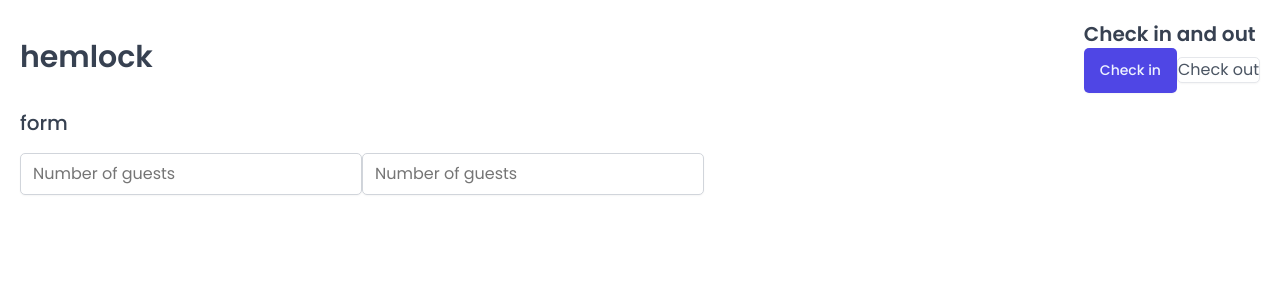
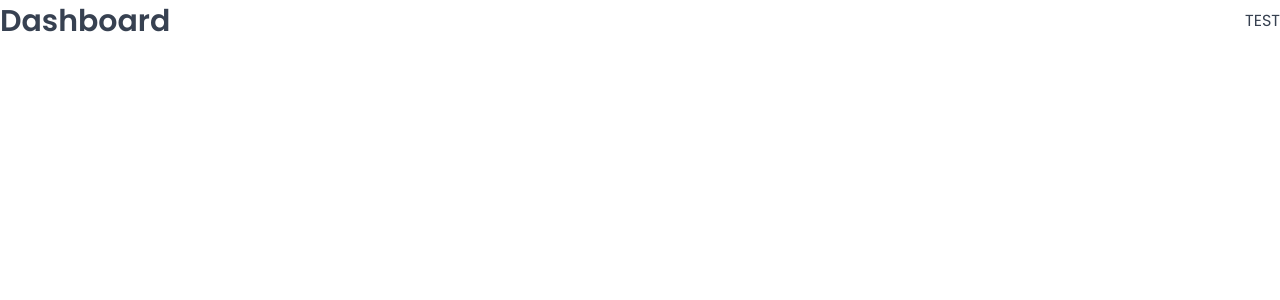
Before and after one commit to bryantjandra/hemlock, a React (Vite) app: page /dashboard in a window 1280 px wide. Shown: the top 300 px of the page. Built offline with nearby package versions, Linux system fonts and the light colour scheme; a web font is replaced by a local one.

Commit message:
setup page routes using react router

```diff
--- a/package.json
+++ b/package.json
@@ -12,6 +12,7 @@
   "dependencies": {
     "react": "^18.2.0",
     "react-dom": "^18.2.0",
+    "react-router-dom": "^6.26.1",
     "styled-components": "^6.1.12"
   },
   "devDependencies": {
--- a/src/App.jsx
+++ b/src/App.jsx
@@ -1,53 +1,31 @@
-import styled from "styled-components";
-import Button from "./ui/Button";
-import Input from "./ui/Input";
+import { BrowserRouter, Navigate, Route, Routes } from "react-router-dom";
 import GlobalStyles from "./styles/GlobalStyles";
-import Heading from "./ui/Heading";
-import Row from "./ui/Row";
+import DashBoard from "./pages/Dashboard";
+import Bookings from "./pages/Bookings";
+import Cabins from "./pages/Cabins";
+import Users from "./pages/Users";
+import Settings from "./pages/Settings";
+import Account from "./pages/Account";
+import Login from "./pages/Login";
+import PageNotFound from "./pages/PageNotFound";
 
-const StyledApp = styled.div`
-  padding: 20px;
-`;
 function App() {
   return (
     <>
       <GlobalStyles />
-      <StyledApp>
-        <Row type="vertical">
-          <Row type="horizontal">
-            <Heading as="h1">hemlock</Heading>
-            <div>
-              <Heading as="h2">Check in and out</Heading>
-              <Button
-                variaton="primary"
-                size="medium"
-                onClick={() => {
-                  alert("Check IN");
-                }}
-              >
-                Check in
-              </Button>
-              <Button
-                variation="secondary"
-                size="small
-              "
-                onClick={() => {
-                  alert("Check OUT");
-                }}
-              >
-                Check out
-              </Button>
-            </div>
-          </Row>
-          <Row type="vertical">
-            <Heading as="h3">form</Heading>
-            <form>
-              <Input type="number" placeholder="Number of guests"></Input>
-              <Input type="number" placeholder="Number of guests"></Input>
-            </form>
-          </Row>
-        </Row>
-      </StyledApp>
+      <BrowserRouter>
+        <Routes>
+          <Route index element={<Navigate replace to="dashboard" />} />
+          <Route path="dashboard" element={<DashBoard />} />
+          <Route path="bookings" element={<Bookings />} />
+          <Route path="cabins" element={<Cabins />} />
+          <Route path="users" element={<Users />} />
+          <Route path="settings" element={<Settings />} />
+          <Route path="account" element={<Account />} />
+          <Route path="login" element={<Login />} />
+          <Route path="*" element={<PageNotFound />} />
+        </Routes>
+      </BrowserRouter>
     </>
   );
 }
```
Also changed, not shown: 1 other file (tests, documents, lock files or other folders).
